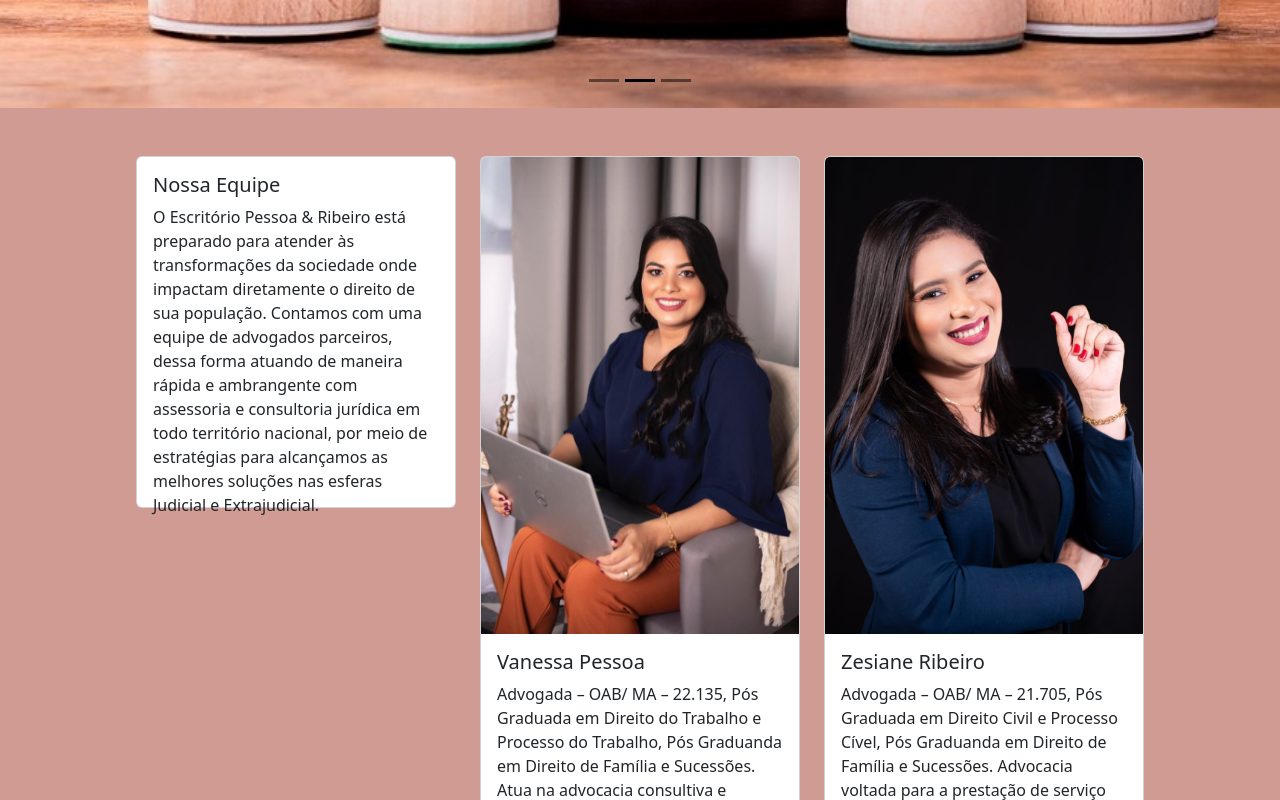
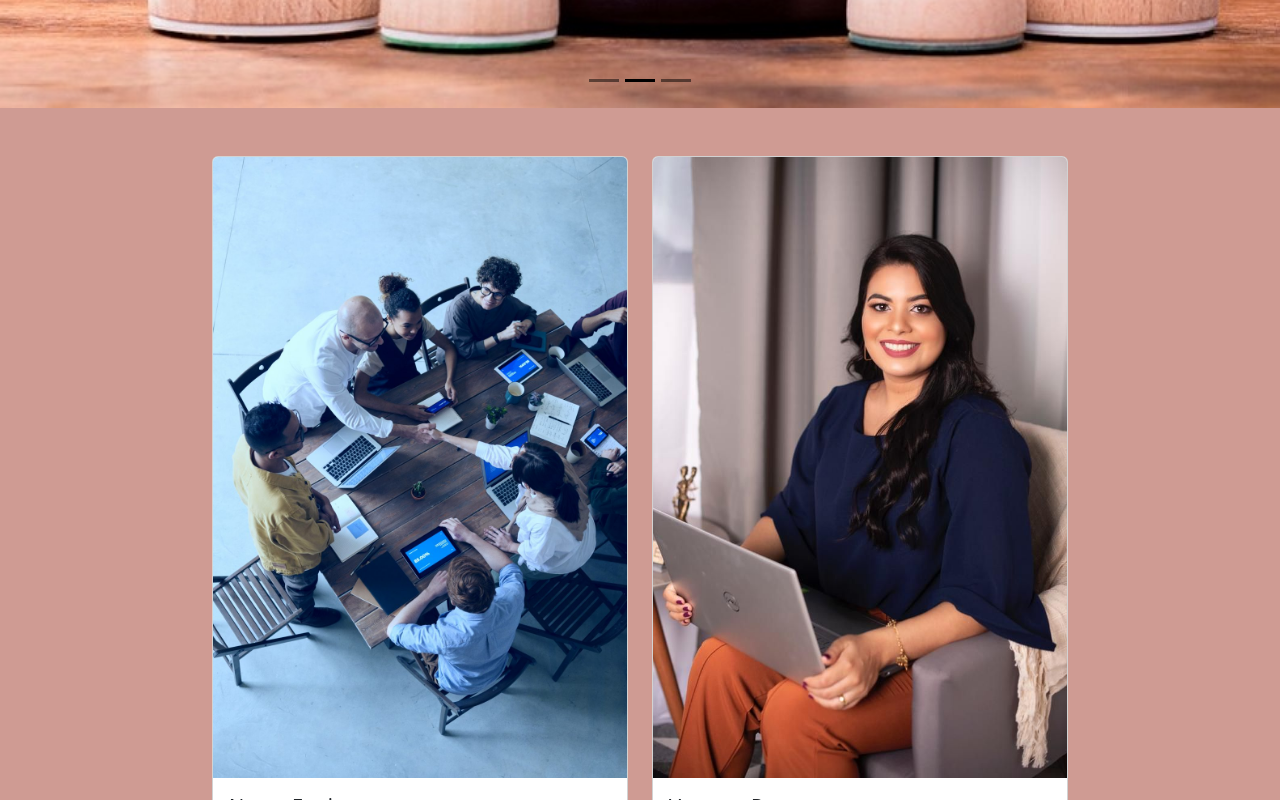
Before and after one commit to ismaelfsjunior/pessoaeribeiro, a React (Create React App) app: page / in a window 1280 px wide. Shown: the part 580-1380 px from the top of the page. Built offline with nearby package versions, Linux system fonts and the light colour scheme.

Commit message:
feat(Inclusão da imagem da equipe ): Home

```diff
--- a/src/Components/Home/index.js
+++ b/src/Components/Home/index.js
@@ -6,6 +6,7 @@ import Trabalho from "../../Assets/Direito-do-Trabalho.jpg";
 import Baner01 from "../../Assets/baner01.png";
 import Zesiane from "../../Assets/zesiane.jpeg";
 import Vanessa from "../../Assets/vanessa.jpeg";
+import Equipe from "../../Assets/equipe.jpg";
 import "./index.scss"
 
 const Hero = () => {
@@ -43,10 +44,11 @@ const Hero = () => {
             </Carousel>
         </section>
         <section className="pt-4 pb-4">
-            <Container>
-                <Row className="d-flex justify-content-center " xs="auto">
+            <Container className="d-flex justify-content-center ">
+                <Row className="d-flex justify-content-center" xs='auto'>
                     <Col className="mt-4">
-                        <Card style={{ width: '20rem', height: '22rem' }}>
+                        <Card style={{ width: '26rem'}}>
+                        <Card.Img variant="top" src={Equipe} />
                         <Card.Body>
                             <Card.Title>Nossa Equipe</Card.Title>
                             <Card.Text>
@@ -57,11 +59,11 @@ const Hero = () => {
                         </Card>
                     </Col>
                     <Col className="mt-4">
-                        <Card style={{ width: '20rem' }}>
+                        <Card style={{ width: '26rem' }}>
                         <Card.Img variant="top" src={Vanessa} />
                         <Card.Body>
                             <Card.Title>Vanessa Pessoa</Card.Title>
-                            <Card.Text>
+                            <Card.Text style={{ height: '13.5rem' }}>
                                 Advogada – OAB/ MA – 22.135, Pós Graduada em Direito do Trabalho e Processo do Trabalho, Pós Graduanda em Direito de Família e Sucessões.
                                 Atua na advocacia consultiva e contenciosa. Com experiência na condução de casos desde as fases pre-processuais, até as instâncias de julgamento final.
                             </Card.Text>
@@ -69,11 +71,11 @@ const Hero = () => {
                         </Card>
                     </Col>
                     <Col className="mt-4">
-                        <Card style={{ width: '20rem' }}>
+                        <Card style={{ width: '26rem' }}>
                         <Card.Img variant="top" src={Zesiane} />
                         <Card.Body>
                             <Card.Title>Zesiane Ribeiro</Card.Title>
-                            <Card.Text>
+                            <Card.Text style={{ height: '13.5rem' }}>
                                 Advogada – OAB/ MA – 21.705, Pós Graduada em Direito Civil e Processo Cível, Pós Graduanda em Direito de Família e Sucessões.
                                 Advocacia voltada para a prestação de serviço de maneira rápida e efetiva, com soluções inovadoras e avançadas, visando sempre a satisfação do seu cliente.
                             </Card.Text>
```
Also changed, not shown: src/Assets/equipe.jpg (added).
